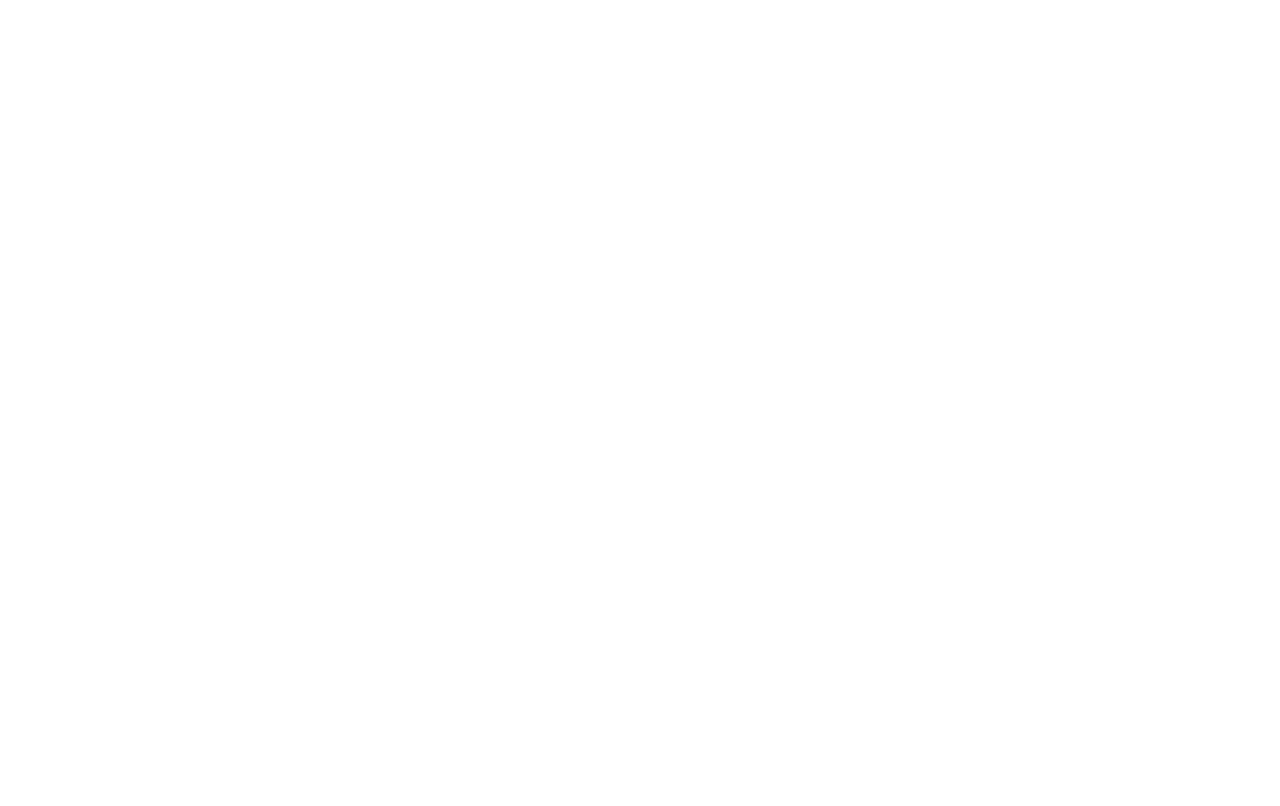
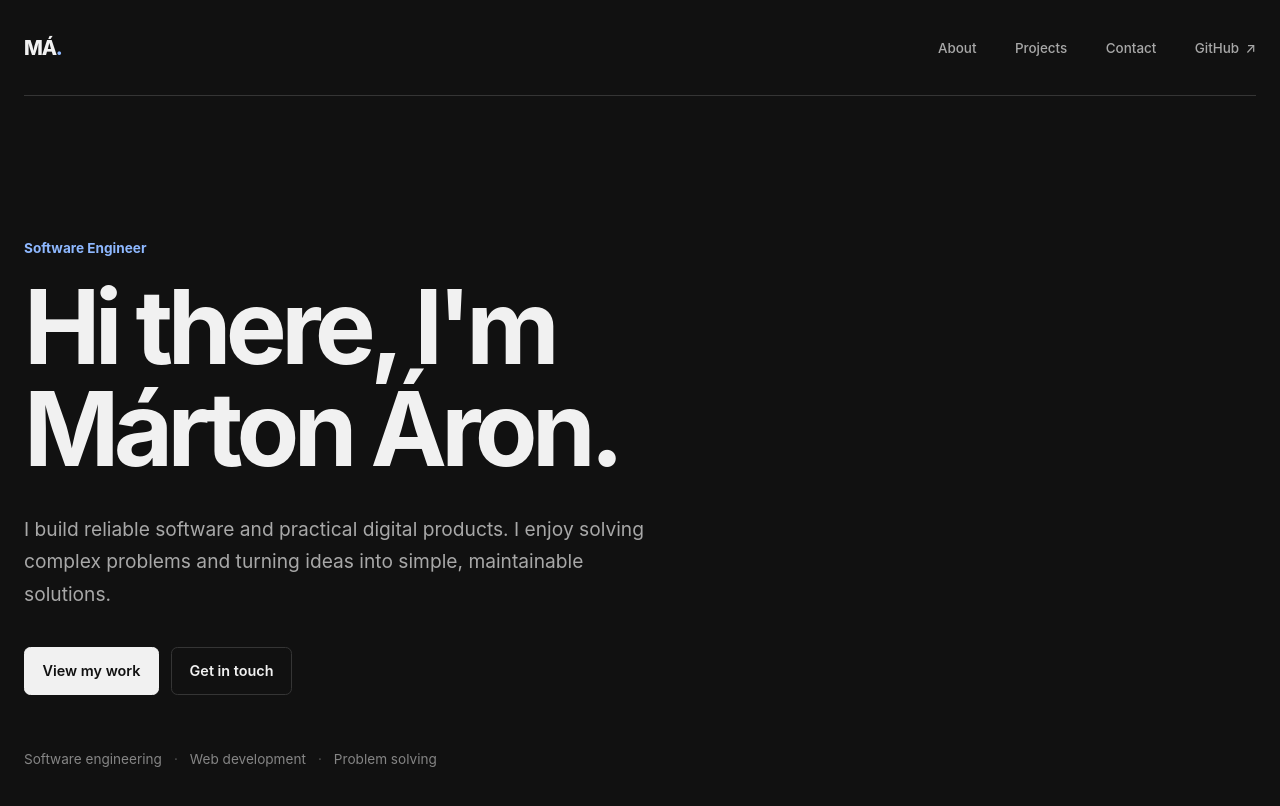
Before and after one commit to Sciencewolf/personal-website, a Vue app in the folder frontend/: page / in a window 1280 px wide. Shown: the top 806 px of the page. Built offline with nearby package versions, Linux system fonts and the light colour scheme.

Commit message:
ui: added welcome section

```diff
--- a/frontend/index.html
+++ b/frontend/index.html
@@ -1,10 +1,12 @@
 <!DOCTYPE html>
-<html lang="">
+<html lang="en">
   <head>
     <meta charset="UTF-8">
     <link rel="icon" href="https://img.icons8.com/ios-glyphs/30/FA5252/source-code.png">
     <meta name="viewport" content="width=device-width, initial-scale=1.0">
-    <title>Márton Áron</title>
+    <meta name="description" content="The personal portfolio of software engineer Márton Áron." />
+    <meta name="theme-color" content="#111111" />
+    <title>Márton Áron — Software Engineer</title>
   </head>
   <body>
     <div id="app"></div>
--- a/frontend/src/App.vue
+++ b/frontend/src/App.vue
@@ -1,20 +1,29 @@
 <script setup lang="ts">
-
+import NavBar from '@/components/NavBar.vue'
+import Welcome from '@/components/Welcome.vue'
 </script>
 
 <template>
-  <header>
-
-    <div class="wrapper">
-
-    </div>
+  <header class="site-header">
+    <NavBar />
   </header>
 
-  <main>
-
+  <main class="site-main">
+    <Welcome />
   </main>
 </template>
 
 <style scoped>
+.site-header,
+.site-main {
+  width: min(100% - 3rem, 1440px);
+  margin-inline: auto;
+}
 
+@media (max-width: 600px) {
+  .site-header,
+  .site-main {
+    width: min(100% - 2rem, 1440px);
+  }
+}
 </style>
--- a/frontend/src/assets/base.css
+++ /dev/null
@@ -1,86 +0,0 @@
-/* color palette from <https://github.com/vuejs/theme> */
-:root {
-  --vt-c-white: #ffffff;
-  --vt-c-white-soft: #f8f8f8;
-  --vt-c-white-mute: #f2f2f2;
-
-  --vt-c-black: #181818;
-  --vt-c-black-soft: #222222;
-  --vt-c-black-mute: #282828;
-
-  --vt-c-indigo: #2c3e50;
-
-  --vt-c-divider-light-1: rgba(60, 60, 60, 0.29);
-  --vt-c-divider-light-2: rgba(60, 60, 60, 0.12);
-  --vt-c-divider-dark-1: rgba(84, 84, 84, 0.65);
-  --vt-c-divider-dark-2: rgba(84, 84, 84, 0.48);
-
-  --vt-c-text-light-1: var(--vt-c-indigo);
-  --vt-c-text-light-2: rgba(60, 60, 60, 0.66);
-  --vt-c-text-dark-1: var(--vt-c-white);
-  --vt-c-text-dark-2: rgba(235, 235, 235, 0.64);
-}
-
-/* semantic color variables for this project */
-:root {
-  --color-background: var(--vt-c-white);
-  --color-background-soft: var(--vt-c-white-soft);
-  --color-background-mute: var(--vt-c-white-mute);
-
-  --color-border: var(--vt-c-divider-light-2);
-  --color-border-hover: var(--vt-c-divider-light-1);
-
-  --color-heading: var(--vt-c-text-light-1);
-  --color-text: var(--vt-c-text-light-1);
-
-  --section-gap: 160px;
-}
-
-@media (prefers-color-scheme: dark) {
-  :root {
-    --color-background: var(--vt-c-black);
-    --color-background-soft: var(--vt-c-black-soft);
-    --color-background-mute: var(--vt-c-black-mute);
-
-    --color-border: var(--vt-c-divider-dark-2);
-    --color-border-hover: var(--vt-c-divider-dark-1);
-
-    --color-heading: var(--vt-c-text-dark-1);
-    --color-text: var(--vt-c-text-dark-2);
-  }
-}
-
-*,
-*::before,
-*::after {
-  box-sizing: border-box;
-  margin: 0;
-  font-weight: normal;
-}
-
-body {
-  min-height: 100vh;
-  color: var(--color-text);
-  background: var(--color-background);
-  transition:
-    color 0.5s,
-    background-color 0.5s;
-  line-height: 1.6;
-  font-family:
-    Inter,
-    -apple-system,
-    BlinkMacSystemFont,
-    'Segoe UI',
-    Roboto,
-    Oxygen,
-    Ubuntu,
-    Cantarell,
-    'Fira Sans',
-    'Droid Sans',
-    'Helvetica Neue',
-    sans-serif;
-  font-size: 15px;
-  text-rendering: optimizeLegibility;
-  -webkit-font-smoothing: antialiased;
-  -moz-osx-font-smoothing: grayscale;
-}
--- a/frontend/src/assets/main.css
+++ b/frontend/src/assets/main.css
@@ -1,35 +1,49 @@
-@import './base.css';
-
-#app {
-  max-width: 1280px;
-  margin: 0 auto;
-  padding: 2rem;
-  font-weight: normal;
+:root {
+  --color-background: #111;
+  --color-heading: #f1f1f1;
+  --color-text-muted: #a8a8a8;
+  --color-text-subtle: #858585;
+  --color-accent: #8eb8ff;
+  --color-border: #353535;
+  color-scheme: dark;
+  --font-sans: Inter, ui-sans-serif, -apple-system, BlinkMacSystemFont, 'Segoe UI', sans-serif;
+  color: var(--color-heading);
+  background: var(--color-background);
+  font-family: var(--font-sans);
+  font-synthesis: none;
+  text-rendering: optimizeLegibility;
+  -webkit-font-smoothing: antialiased;
+  -moz-osx-font-smoothing: grayscale;
 }
 
-a,
-.green {
-  text-decoration: none;
-  color: hsla(160, 100%, 37%, 1);
-  transition: 0.4s;
-  padding: 3px;
+*,
+*::before,
+*::after {
+  box-sizing: border-box;
 }
 
-@media (hover: hover) {
-  a:hover {
-    background-color: hsla(160, 100%, 37%, 0.2);
-  }
+html {
+  scroll-behavior: smooth;
 }
 
-@media (min-width: 1024px) {
 body {
-    display: flex;
-    place-items: center;
+  min-width: 320px;
+  min-height: 100vh;
+  margin: 0;
+  background: var(--color-background);
+}
+
+button,
+a {
+  -webkit-tap-highlight-color: transparent;
 }
 
 #app {
-    display: grid;
-    grid-template-columns: 1fr 1fr;
-    padding: 0 2rem;
+  min-height: 100vh;
+}
+
+@media (prefers-reduced-motion: reduce) {
+  html {
+    scroll-behavior: auto;
   }
 }
--- /dev/null
+++ b/frontend/src/components/NavBar.vue
@@ -0,0 +1,78 @@
+<script setup lang="ts"></script>
+
+<template>
+  <nav class="nav" aria-label="Main navigation">
+    <a class="nav__brand" href="#" aria-label="Márton Áron – home">MÁ<span>.</span></a>
+
+    <div class="nav__links">
+      <a href="#about">About</a>
+      <a href="#projects">Projects</a>
+      <a href="#contact">Contact</a>
+      <a
+        class="nav__github"
+        href="https://github.com/Sciencewolf"
+        target="_blank"
+        rel="noreferrer"
+      >
+        GitHub <span aria-hidden="true">↗</span>
+      </a>
+    </div>
+  </nav>
+</template>
+
+<style scoped>
+.nav {
+  display: flex;
+  align-items: center;
+  justify-content: space-between;
+  min-height: 6rem;
+  border-bottom: 1px solid var(--color-border);
+}
+
+.nav__brand {
+  color: var(--color-heading);
+  font-size: 1.25rem;
+  font-weight: 800;
+  letter-spacing: -0.06em;
+  text-decoration: none;
+}
+
+.nav__brand span {
+  color: var(--color-accent);
+}
+
+.nav__links {
+  display: flex;
+  align-items: center;
+  gap: clamp(1.1rem, 3vw, 2.4rem);
+}
+
+.nav__links a {
+  color: var(--color-text-muted);
+  font-size: 0.84rem;
+  font-weight: 550;
+  text-decoration: none;
+  transition: color 180ms ease;
+}
+
+.nav__links a:hover,
+.nav__links a:focus-visible {
+  color: var(--color-heading);
+}
+
+.nav__github {
+  display: inline-flex;
+  align-items: center;
+  gap: 0.4rem;
+}
+
+@media (max-width: 600px) {
+  .nav {
+    min-height: 5rem;
+  }
+
+  .nav__links a:not(.nav__github) {
+    display: none;
+  }
+}
+</style>
--- /dev/null
+++ b/frontend/src/components/Welcome.vue
@@ -0,0 +1,142 @@
+<script setup lang="ts">
+const skills = ['Software engineering', 'Web development', 'Problem solving']
+</script>
+
+<template>
+  <section class="welcome" aria-labelledby="welcome-title">
+    <p class="welcome__eyebrow">Software Engineer</p>
+
+    <h1 id="welcome-title">Hi there, I'm Márton Áron.</h1>
+
+    <p class="welcome__intro">
+      I build reliable software and practical digital products. I enjoy solving complex problems
+      and turning ideas into simple, maintainable solutions.
+    </p>
+
+    <div class="welcome__actions">
+      <a class="button button--primary" href="#projects">View my work</a>
+      <a class="button button--secondary" href="#contact">Get in touch</a>
+    </div>
+
+    <ul class="welcome__skills" aria-label="Main skills">
+      <li v-for="skill in skills" :key="skill">{{ skill }}</li>
+    </ul>
+  </section>
+</template>
+
+<style scoped>
+.welcome {
+  display: flex;
+  flex-direction: column;
+  justify-content: center;
+  max-width: 820px;
+  min-height: calc(100vh - 6rem);
+  padding: clamp(5rem, 12vw, 9rem) 0;
+}
+
+.welcome__eyebrow {
+  margin: 0 0 1.25rem;
+  color: var(--color-accent);
+  font-size: 0.85rem;
+  font-weight: 650;
+}
+
+h1 {
+  margin: 0;
+  color: var(--color-heading);
+  font-size: clamp(3rem, 8vw, 6.5rem);
+  font-weight: 700;
+  letter-spacing: -0.055em;
+  line-height: 1;
+}
+
+.welcome__intro {
+  max-width: 650px;
+  margin: 2rem 0 0;
+  color: var(--color-text-muted);
+  font-size: clamp(1rem, 1.6vw, 1.2rem);
+  line-height: 1.7;
+}
+
+.welcome__actions {
+  display: flex;
+  flex-wrap: wrap;
+  gap: 0.75rem;
+  margin-top: 2.25rem;
+}
+
+.button {
+  display: inline-flex;
+  align-items: center;
+  justify-content: center;
+  min-height: 3rem;
+  padding: 0.7rem 1.1rem;
+  border: 1px solid var(--color-border);
+  border-radius: 0.4rem;
+  color: var(--color-heading);
+  font-size: 0.9rem;
+  font-weight: 600;
+  text-decoration: none;
+  transition: background-color 160ms ease, border-color 160ms ease;
+}
+
+.button:focus-visible {
+  outline: 2px solid var(--color-accent);
+  outline-offset: 3px;
+}
+
+.button--primary {
+  border-color: var(--color-heading);
+  background: var(--color-heading);
+  color: var(--color-background);
+}
+
+.button--primary:hover {
+  border-color: #d7d7d7;
+  background: #d7d7d7;
+}
+
+.button--secondary:hover {
+  border-color: #686868;
+  background: #1c1c1c;
+}
+
+.welcome__skills {
+  display: flex;
+  flex-wrap: wrap;
+  gap: 0;
+  margin: 3.5rem 0 0;
+  padding: 0;
+  color: var(--color-text-subtle);
+  font-size: 0.85rem;
+  list-style: none;
+}
+
+.welcome__skills li:not(:last-child)::after {
+  margin: 0 0.75rem;
+  color: #555;
+  content: '·';
+}
+
+@media (max-width: 560px) {
+  .welcome {
+    min-height: calc(100vh - 5rem);
+    padding: 4rem 0;
+  }
+
+  .welcome__actions {
+    align-items: stretch;
+    flex-direction: column;
+  }
+
+  .button {
+    width: 100%;
+  }
+}
+
+@media (prefers-reduced-motion: reduce) {
+  .button {
+    transition: none;
+  }
+}
+</style>
```
Lines whose indentation alone changed are shown as unchanged.
